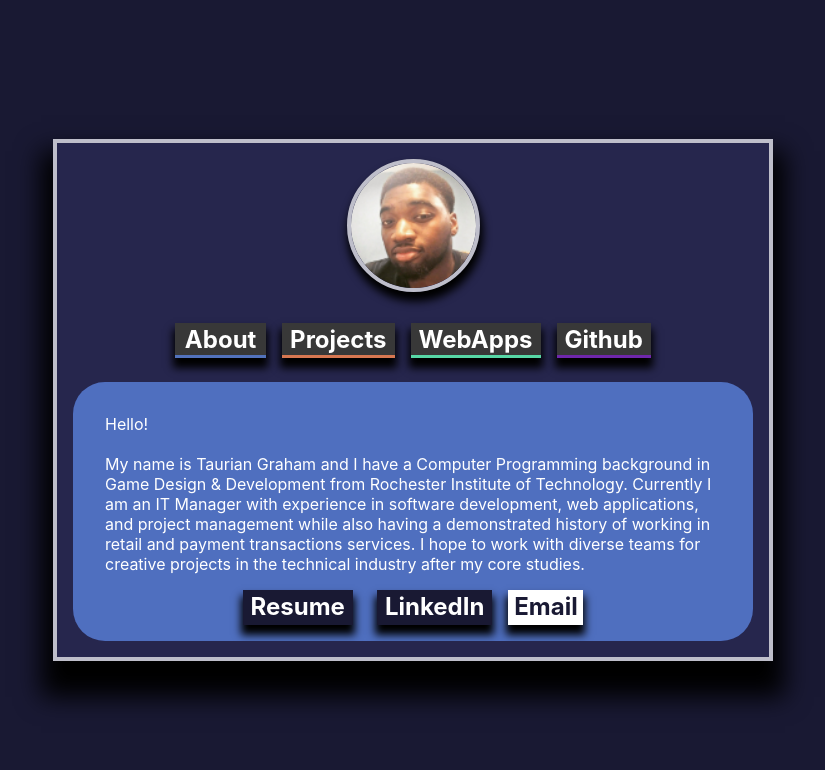
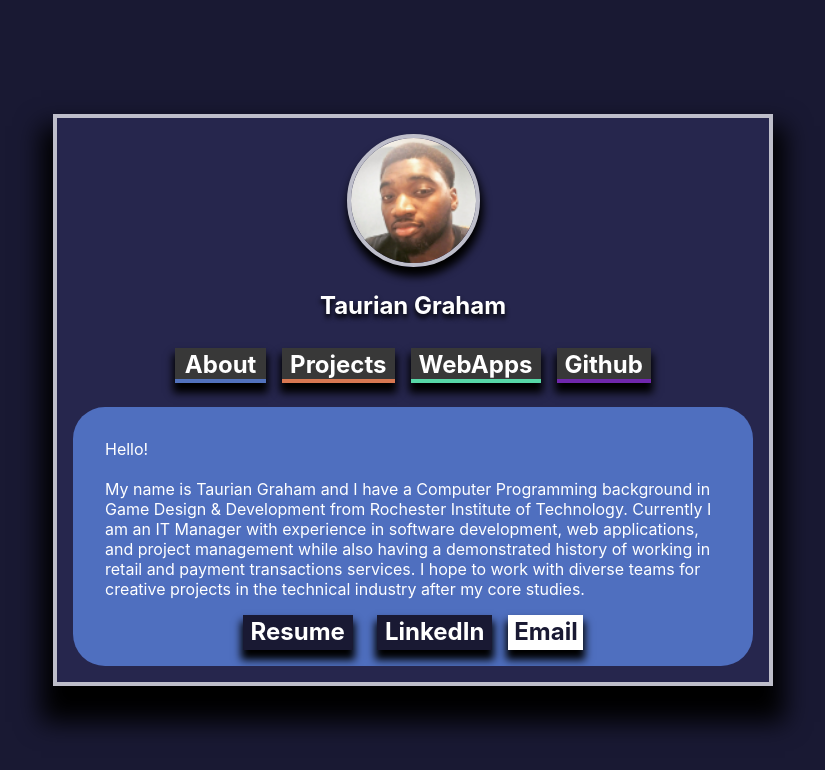
Before and after one commit to tgraha09/storybook, a React (Vite) app: page / in a window 1280 px wide. Shown: the top 770 px of the page, without its empty margins (227-1052 px from the left). Built offline with nearby package versions, Linux system fonts and the light colour scheme.

Commit message:
Cloudflare

```diff
--- a/src/routes/avatar.jsx
+++ b/src/routes/avatar.jsx
@@ -8,6 +8,6 @@ export const Avatar = ()=>{
 
     return(<div className="avatar">
     <img  src={avi}  id="profile" alt="avatar"></img>
-    <h2 className="taurian"></h2>
+    <h2 className="taurian">Taurian Graham</h2>
   </div>)
 }
```
